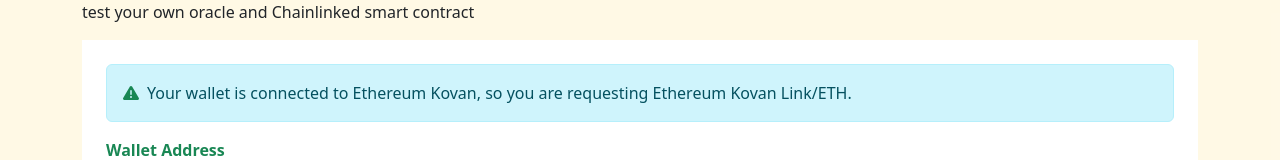
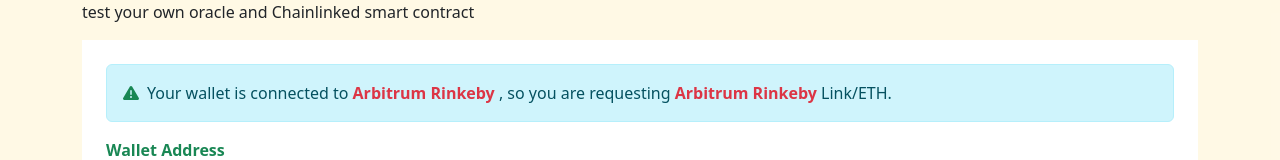
Before and after one commit to snislam/faucets, a React (Create React App) app: page / in a window 1280 px wide. Shown: the part 242-402 px from the top of the page. Built offline with nearby package versions, Linux system fonts and the light colour scheme.

Commit message:
State update done

```diff
--- a/src/App.js
+++ b/src/App.js
@@ -1,16 +1,21 @@
+import { useState } from 'react';
 import { Route, Routes } from 'react-router-dom';
 import './App.css';
 import Footer from './components/Footer';
-import NavBar from './components/NavBar';
+import NavBar, { CryptoContext } from './components/NavBar';
 import FAQ from './pages/FAQ';
 import Home from './pages/Home';
 import LogIn from './pages/LogIn';
 import Register from './pages/Register';
 
+
+
 function App() {
+  const [crypto, setCrypto] = useState('Arbitrum Rinkeby')
   return (
     <div>
-      <NavBar />
+      <CryptoContext.Provider value={crypto}>
+        <NavBar setCrypto={setCrypto} />
         <Routes>
           <Route path='/' element={<Home />} />
           <Route path='/faq' element={<FAQ />} />
@@ -18,6 +23,7 @@
           <Route path='/register' element={<Register />} />
         </Routes>
         <Footer />
+      </CryptoContext.Provider>
     </div>
   );
 }
--- a/src/components/FormSection.js
+++ b/src/components/FormSection.js
@@ -1,11 +1,14 @@
 import { faTriangleExclamation } from '@fortawesome/free-solid-svg-icons';
 import { FontAwesomeIcon } from '@fortawesome/react-fontawesome';
 import React from 'react';
+import { useContext } from 'react';
 import { useState } from 'react';
 import Alert from "react-bootstrap/Alert"
 import ReCAPTCHA from 'react-google-recaptcha';
+import { CryptoContext } from './NavBar';
 
 const FormSection = () => {
+    const crypto = useContext(CryptoContext)
     const [verified, setVerified] = useState(false)
     const onChange = (value) => {
         setVerified(true)
@@ -14,7 +17,7 @@
         <div>
             <Alert variant='info'>
                 <FontAwesomeIcon icon={faTriangleExclamation} size='md' className='me-2 text-success' />
-                Your wallet is connected to Ethereum Kovan, so you are requesting Ethereum Kovan Link/ETH.
+                Your wallet is connected to <span className='fw-bold text-danger'>{crypto}</span> , so you are requesting <span className='fw-bold text-danger'>{crypto}</span> Link/ETH.
             </Alert>
             <form style={{ maxWidth: "750px" }} >
                 <label className='text-success fw-bold' htmlFor="wallet-address">Wallet Address</label> <br />
--- a/src/components/NavBar.js
+++ b/src/components/NavBar.js
@@ -1,4 +1,4 @@
-import { useState } from 'react';
+import { createContext, useState } from 'react';
 import Container from 'react-bootstrap/Container';
 import Nav from 'react-bootstrap/Nav';
 import Navbar from 'react-bootstrap/Navbar';
@@ -8,11 +8,11 @@
 import { Link } from 'react-router-dom';
 import Dropdown from 'react-bootstrap/Dropdown';
 
-function NavBar() {
-    const [crypto, setCrypto] = useState();
+// create context
+export const CryptoContext = createContext('Arbitrum Rinkeby')
+
+function NavBar({ setCrypto }) {
     const [modalShow, setModalShow] = useState(false)
-    // }
-    console.log(crypto);
     return (
         <Navbar collapseOnSelect expand="lg" bg="light" variant="light">
             <Container className='d-flex justify-content-between'>
@@ -24,7 +24,7 @@
                     <Nav>
                         <select
                             className='px-5 py-1 ms-md-2'
-                            onChange={(e) => setCrypto(e.target.value)}
+                            onChange={(e) => setCrypto(e.target.options[e.target.selectedIndex].text)}
                             id="select-crypto">
                             <option value="ar-ri">Arbitrum Rinkeby</option>
                             <option value="av-fu">Avalanche Fuji</option>
--- a/src/components/TableTemplate.js
+++ b/src/components/TableTemplate.js
@@ -14,7 +14,7 @@
             </thead>
             <tbody>
                 {
-                    data?.map((d, i) => <TableRow data={d} index={i} />)
+                    data?.map((d, i) => <TableRow key={i} data={d} index={i} />)
                 }
             </tbody>
         </Table>
```
Lines whose indentation alone changed are shown as unchanged.
